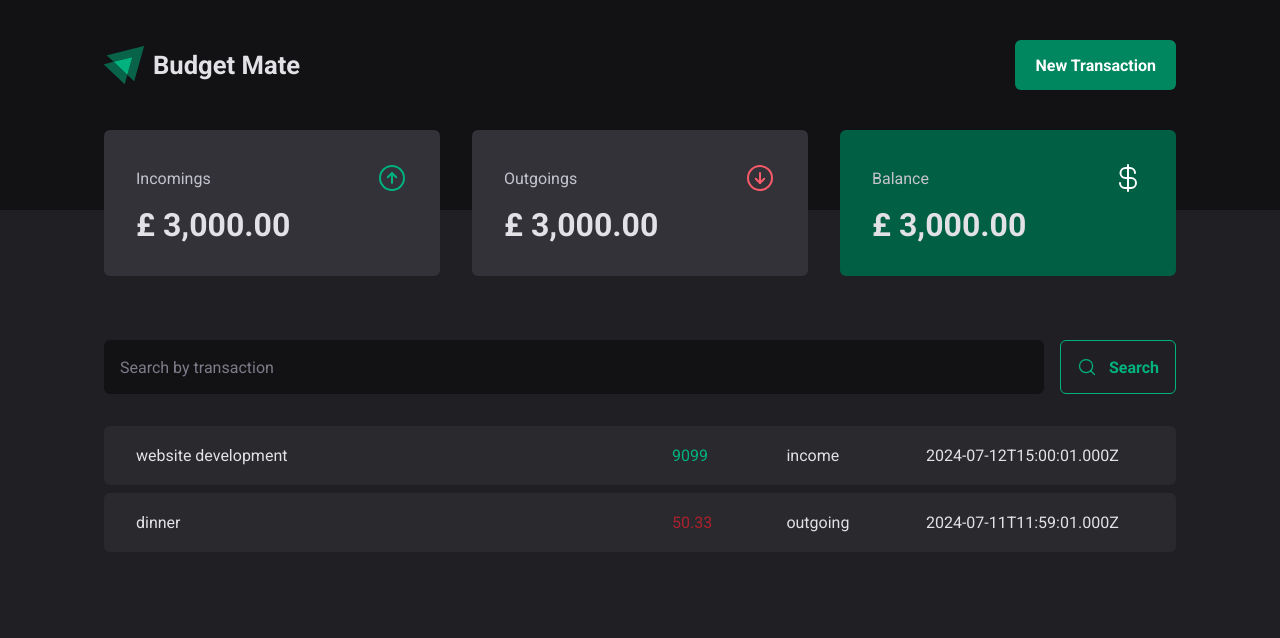
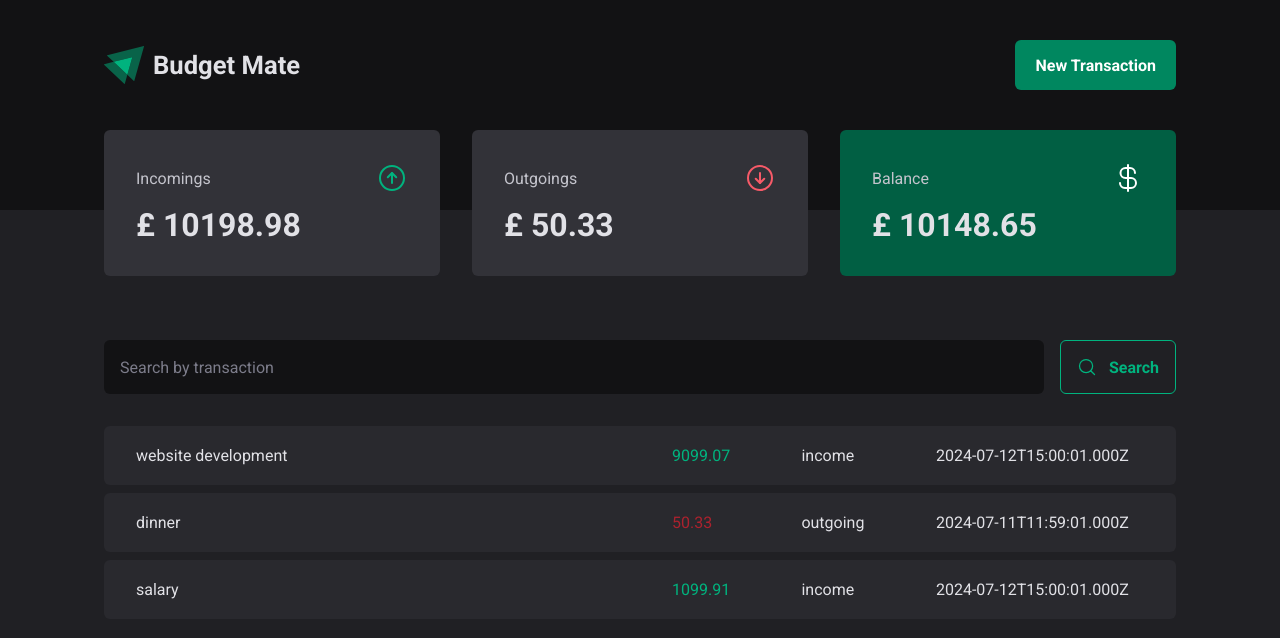
Before and after one commit to gabrielcedran/budget-mate, a React (Vite) app: page / in a window 1280 px wide. Shown: the top 638 px of the page. Built offline with nearby package versions, Linux system fonts and the light colour scheme; data requests are answered from the project's data file.

Commit message:
Add logic to summary component

```diff
--- a/server.json
+++ b/server.json
@@ -5,7 +5,7 @@
             "description": "website development",
             "type": "income",
             "category": "freelance",
-            "price": 9099,
+            "price": 9099.07,
             "createdAt": "2024-07-12T15:00:01Z"
         },
         {
@@ -15,6 +15,14 @@
             "category": "food",
             "price": 50.33,
             "createdAt": "2024-07-11T11:59:01Z"
+        },
+        {
+            "id": 3,
+            "description": "salary",
+            "type": "income",
+            "category": "freelance",
+            "price": 1099.91,
+            "createdAt": "2024-07-12T15:00:01Z"
         }
     ]
 }
--- a/src/components/Summary/index.tsx
+++ b/src/components/Summary/index.tsx
@@ -1,7 +1,23 @@
 import { ArrowCircleDown, ArrowCircleUp, CurrencyDollar } from "phosphor-react";
 import { SummaryCard, SummaryContainer } from "./styles";
+import { useContext } from "react";
+import { TransactionContext } from "../../contexts/TransactionsContext";
 
 export function Summary() {
+
+    const {transactions} = useContext(TransactionContext)
+
+    const summary = transactions.reduce((acc, transaction) => {
+        if (transaction.type === 'income') {
+            acc.income += transaction.price
+            acc.balance += transaction.price
+        } else {
+            acc.outgoing += transaction.price
+            acc.balance -= transaction.price
+        }
+        return acc
+    }, {income: 0, outgoing: 0, balance: 0})
+
     return (
         <SummaryContainer>
             <SummaryCard>
@@ -10,7 +26,7 @@ export function Summary() {
                     <ArrowCircleUp size={32} color="#00b37e"/>
                 </header>
                 <strong>
-                    £ 3,000.00
+                    £ {summary.income}
                 </strong>
             </SummaryCard>
 
@@ -20,7 +36,7 @@ export function Summary() {
                     <ArrowCircleDown size={32} color="#f75a68" />
                 </header>
                 <strong>
-                    £ 3,000.00
+                    £ {summary.outgoing}
                 </strong>
             </SummaryCard>
 
@@ -29,7 +45,7 @@ export function Summary() {
                     <span>Balance</span>
                     <CurrencyDollar size={32} color="#fff"/>
                 </header>
-                <strong>£ 3,000.00</strong>
+                <strong>£ {summary.balance}</strong>
             </SummaryCard>
         </SummaryContainer>
     )
```
